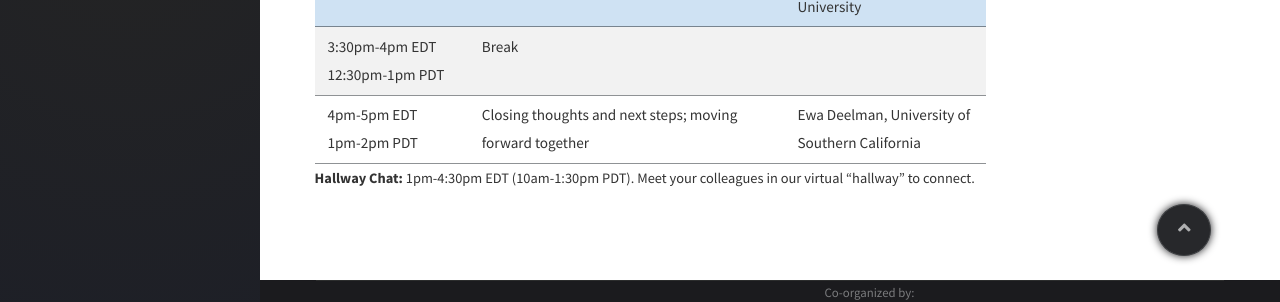
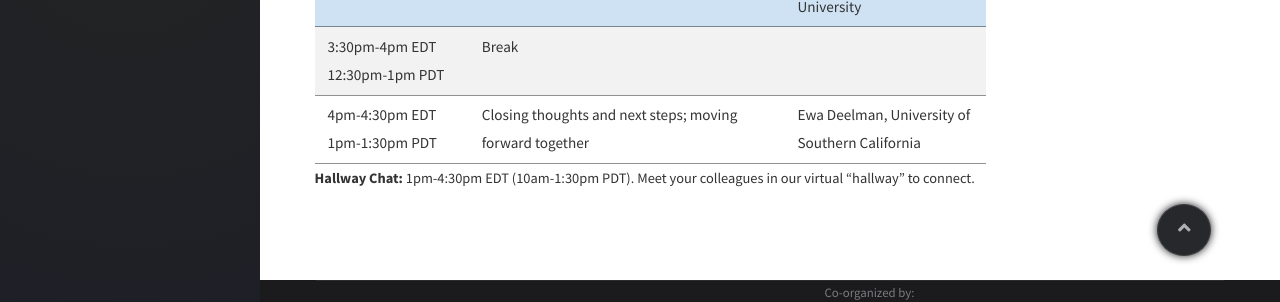
Before and after one commit to cics-workshop/cics-workshop.github.io, a Jekyll site: the page built from agenda.html, in a window 1280 px wide and 900 px high, scrolled down 2336 px. Shown: the part 540-842 px from the top of the window. Built offline with Jekyll 4.4.1, drawn with Linux system fonts in a browser that asks for light colours; nearby versions of some CDN libraries; comment, search, counter and statistics services are not loaded.

Commit message:
updating agenda

```diff
--- a/agenda.html
+++ b/agenda.html
@@ -182,7 +182,7 @@
         <td></td>
     </tr>
     <tr style="background-color: #fff">
-        <td>4pm-5pm EDT <br/> 1pm-2pm PDT</td>
+        <td>4pm-4:30pm EDT <br/> 1pm-1:30pm PDT</td>
         <td>Closing thoughts and next steps; moving forward together</td>
         <td>Ewa Deelman, University of Southern California</td>
     </tr>
```
